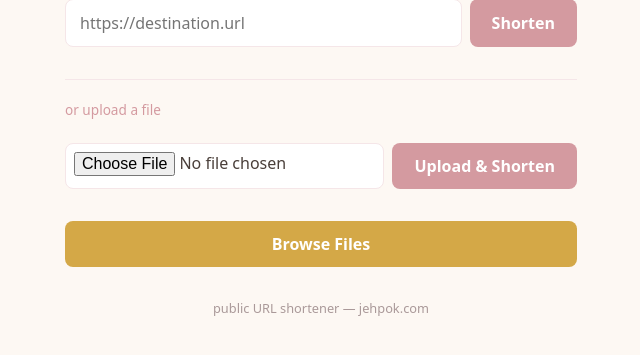
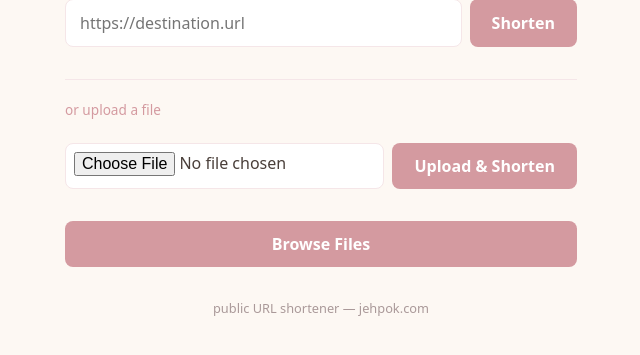
Before and after one commit to kefohaine/server, a Flask app: page / in a window 1280 px wide. Shown: the part 281-636 px from the top of the page, without its empty margins (319-959 px from the left). Run offline with Flask 3, Linux system fonts and the light colour scheme; parts of the project's set-up code (start-up, migrations or seed data) failed here and were passed over.

Commit message:
Invert Browse Files button colors (rose idle, gold hover)

```diff
--- a/content/share/templates/public.html
+++ b/content/share/templates/public.html
@@ -23,8 +23,8 @@
   .result a:hover { text-decoration:underline; }
   .copy { background:var(--blush); border:0; border-radius:6px; padding:6px 10px; margin-top:10px; font:inherit; cursor:pointer; color:var(--ink); }
   .copy:hover { background:var(--rose); color:#fff; }
-  .browse { display:block; width:100%; padding:12px 22px; border:0; border-radius:8px; background:var(--gold); color:#fff; font:inherit; font-weight:600; cursor:pointer; text-align:center; text-decoration:none; margin-top:20px; }
-  .browse:hover { background:var(--rose); }
+  .browse { display:block; width:100%; padding:12px 22px; border:0; border-radius:8px; background:var(--rose); color:#fff; font:inherit; font-weight:600; cursor:pointer; text-align:center; text-decoration:none; margin-top:20px; }
+  .browse:hover { background:var(--gold); }
   footer { margin-top:32px; color:#a99; font-size:.8rem; text-align:center; }
   .overlay { display:none; position:fixed; inset:0; background:rgba(0,0,0,.4); z-index:100; align-items:center; justify-content:center; padding:20px; }
   .overlay.show { display:flex; }
```
